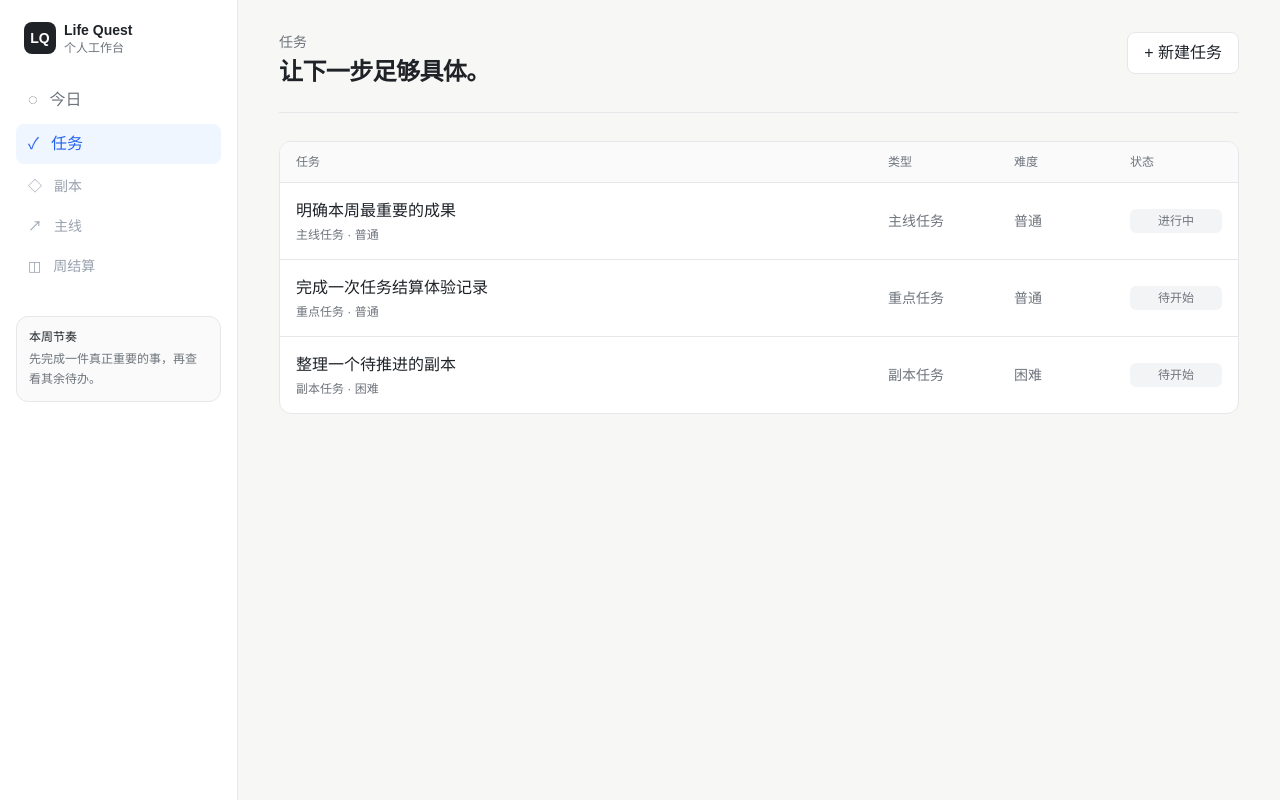
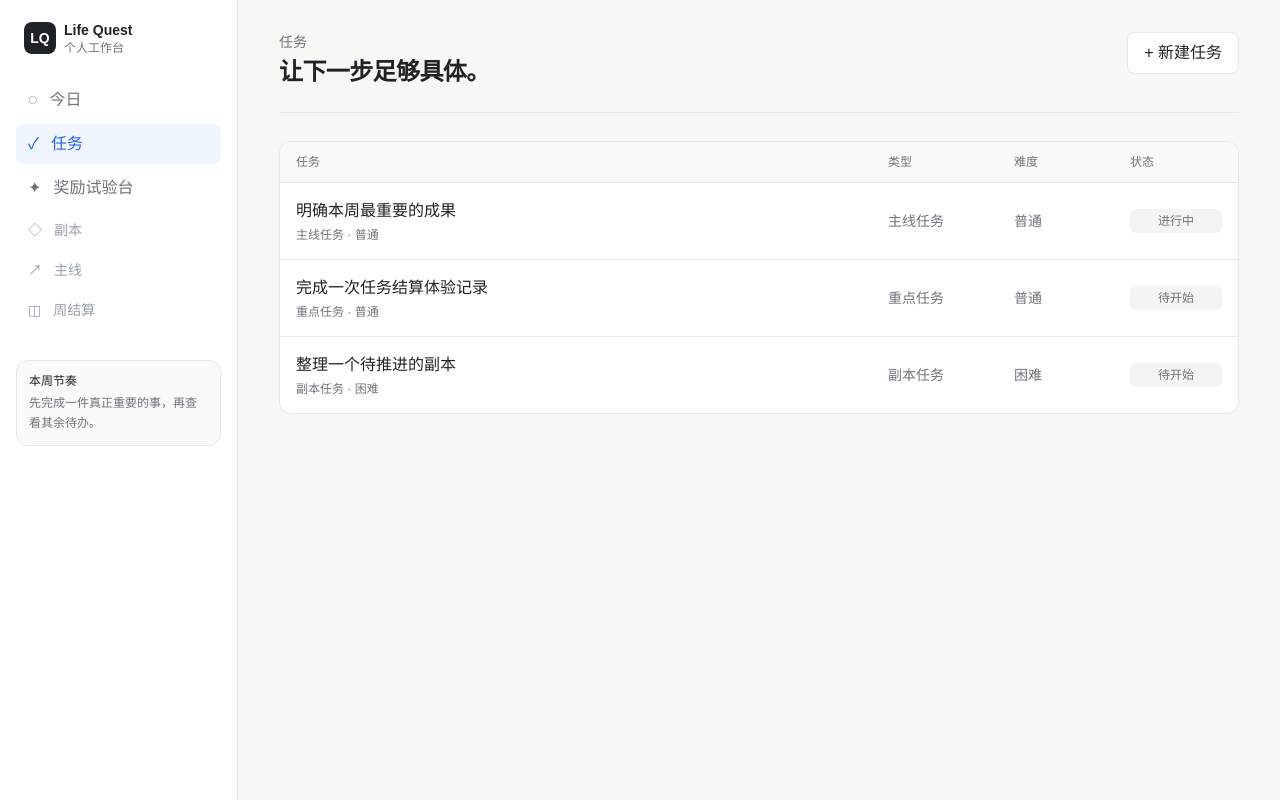
Before and after one commit to Dong-Sky/life-quest, a Next.js app: page /quests in a window 1280 px wide. Built offline with nearby package versions, Linux system fonts and the light colour scheme.

Commit message:
feat: link reward lab from workbench

```diff
--- a/components/app-shell.tsx
+++ b/components/app-shell.tsx
@@ -7,6 +7,7 @@ import { usePathname } from "next/navigation";
 const navigation = [
   { href: "/dashboard", label: "今日", icon: "◌" },
   { href: "/quests", label: "任务", icon: "✓" },
+  { href: "/reward-lab", label: "奖励试验台", icon: "✦" },
   { href: "#", label: "副本", icon: "◇", disabled: true },
   { href: "#", label: "主线", icon: "↗", disabled: true },
   { href: "#", label: "周结算", icon: "◫", disabled: true },
```
